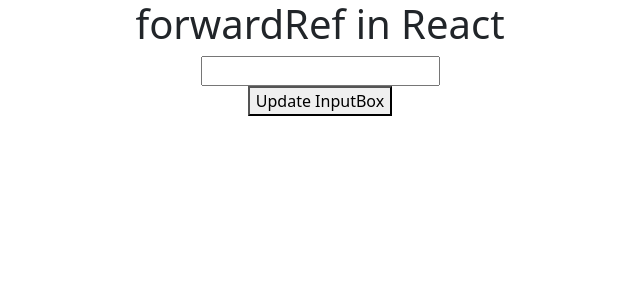
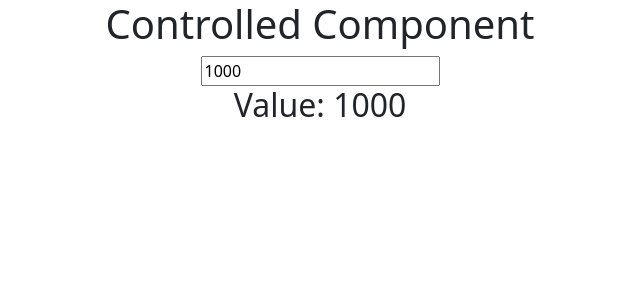
Before and after one commit to sunnysood1may/react, a React (Create React App) app: page / in a window 1280 px wide. Shown: the top 300 px of the page, without its empty margins (320-960 px from the left). Built offline with nearby package versions, Linux system fonts and the light colour scheme.

Commit message:
controlled component

```diff
--- a/src/App.js
+++ b/src/App.js
@@ -1,22 +1,20 @@
 import "./App.css";
-import React, {  useRef } from "react";
-import "./style.css";
-import User from "./User";
+import React, { useState } from "react";
 
 function App() {
-   let inputRef = useRef(null);
-   function updateInput(){
-    inputRef.current.value = 1000;
-    inputRef.current.style.color = "red";
-    inputRef.current.focus();
-   }
-    return (
-      <div className="App">
-        <h1>forwardRef in React </h1>
-        <User ref={inputRef} />
-        <button onClick={updateInput}>Update InputBox</button>
-      </div>
-    );
+  const [val, setVal] = useState("1000");
+  return (
+    <div className="App">
+      <h1>Controlled Component </h1>
+      <input
+        type="text"
+        value={val}
+        onChange={(e) => setVal(e.target.value)}
+      />{" "}
+      <br />
+      <h2>Value: {val}</h2>
+    </div>
+  );
 }
 
 export default App;
```
